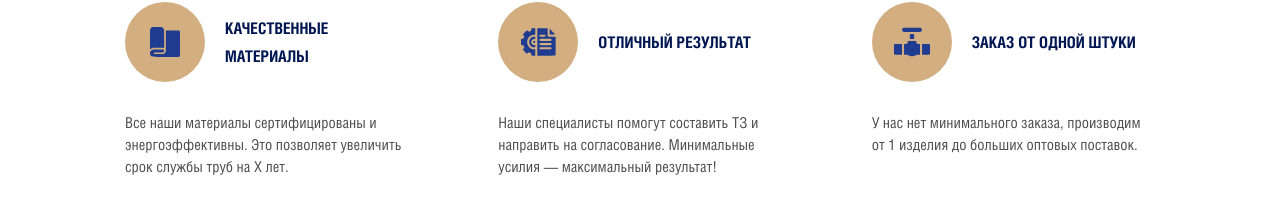
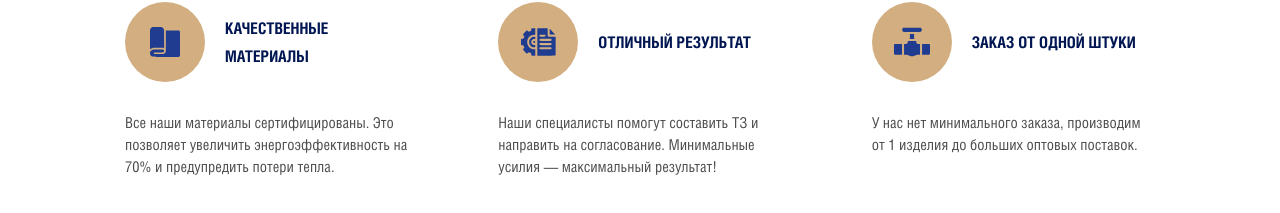
Before and after one commit to gordeychik/Somat-v5, a plain HTML site: page advantages.html in a window 1280 px wide. Shown: the part 739-952 px from the top of the page. Drawn offline with nearby package versions, Linux system fonts and the light colour scheme; some packages are replaced by stand-ins of ours; a script that the page names is missing.

Commit message:
Update advantages.html

```diff
--- a/advantages.html
+++ b/advantages.html
@@ -120,8 +120,7 @@
                   <h4>качественные материалы</h4>
                 </div>
                 <p>
-                  Все наши материалы сертифицированы и энергоэффективны. Это
-                  позволяет увеличить срок службы труб на Х лет.
+                  Все наши материалы сертифицированы. Это позволяет увеличить энергоэффективность на 70% и предупредить потери тепла.
                 </p>
               </div>
               <div class="edge__item">
```
